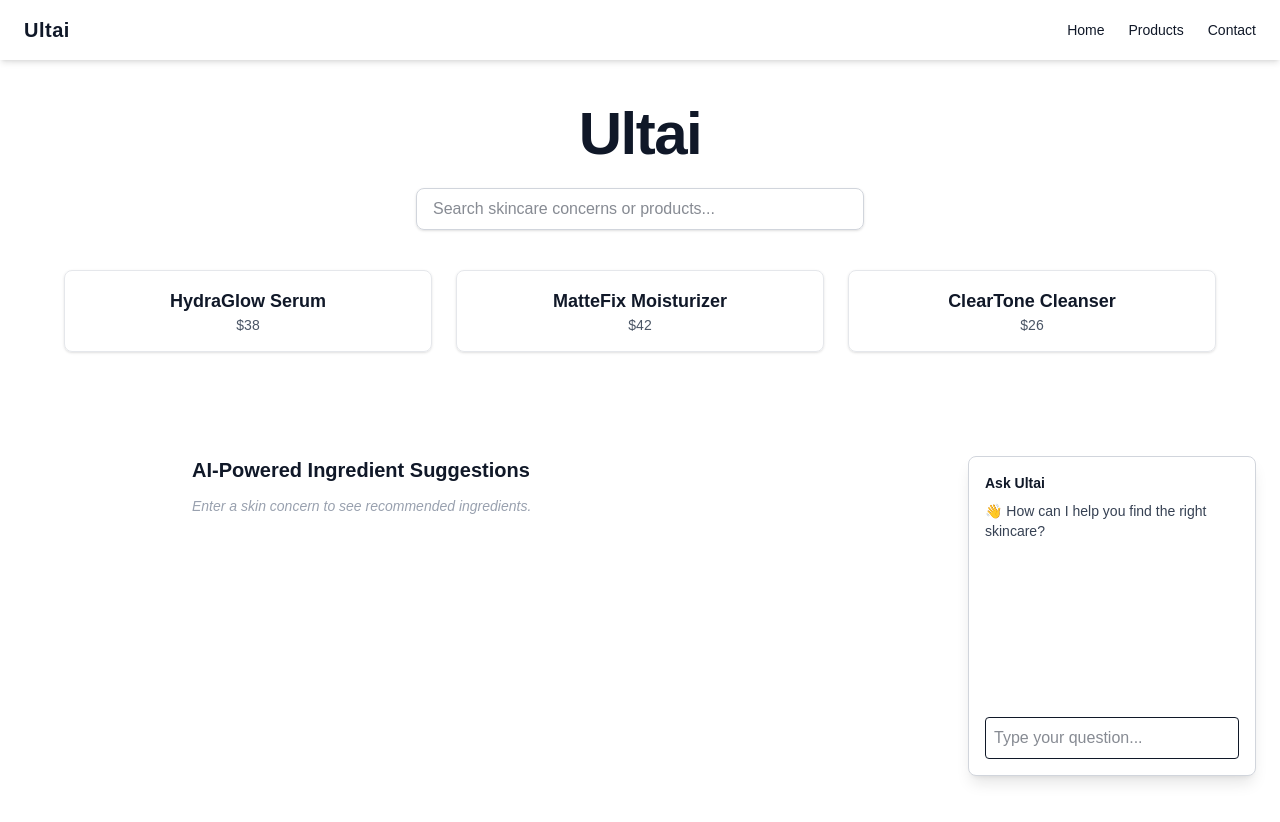
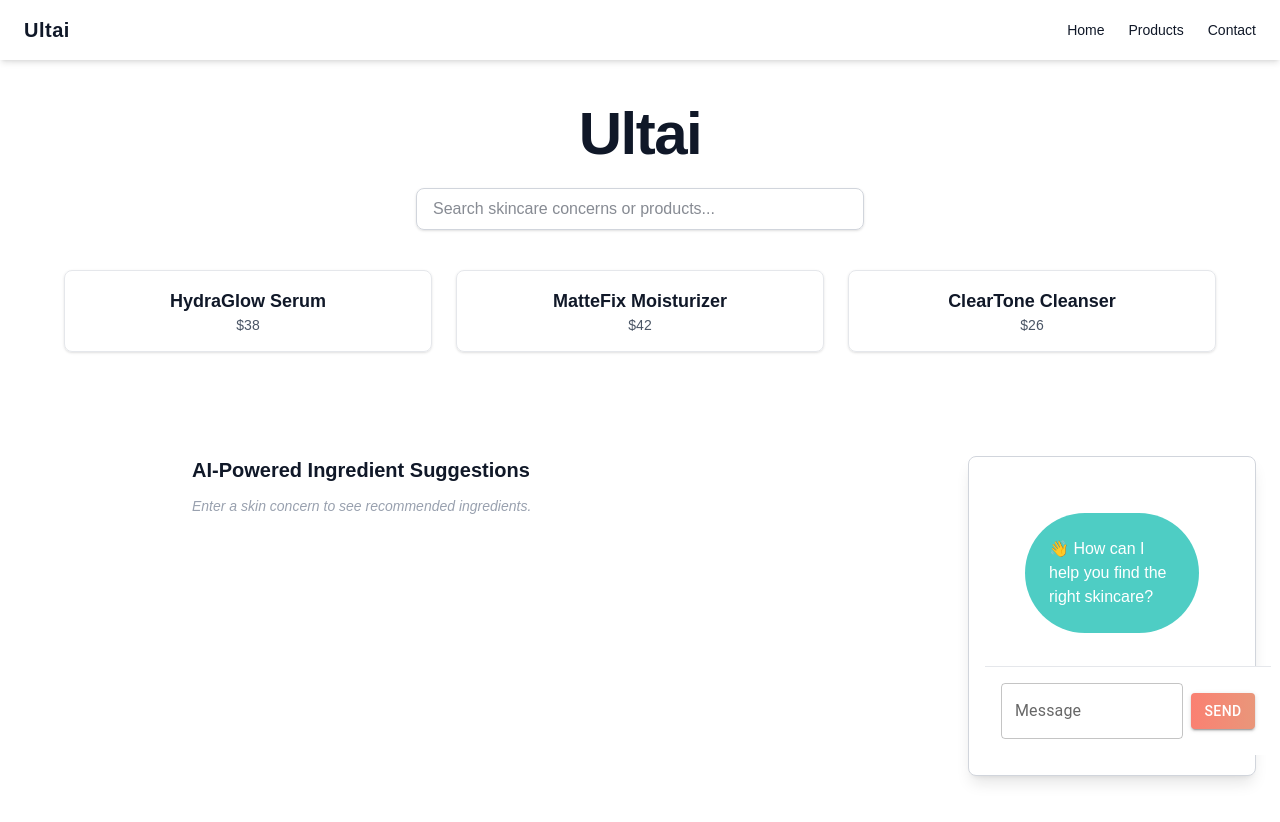
Before and after one commit to syscilythedeveloper/webDevChallenge, a Next.js app: page / in a window 1280 px wide. Shown: the top 822 px of the page. Built offline with nearby package versions, Linux system fonts and the light colour scheme.

Commit message:
Functional chat

```diff
--- a/package.json
+++ b/package.json
@@ -14,8 +14,8 @@
     "convex": "^1.24.8",
     "next": "15.3.3",
     "papaparse": "^5.5.3",
-    "react": "^19.0.0",
-    "react-dom": "^19.0.0",
+    "react": "^19.1.0",
+    "react-dom": "^19.1.0",
     "react-instantsearch": "^7.16.0",
     "react-instantsearch-hooks-web": "^6.47.3"
   },
--- a/src/app/components/Chatbox.tsx
+++ b/src/app/components/Chatbox.tsx
@@ -8,13 +8,86 @@ The recommendations component will display the products that match the ingredien
 The user will then be able to add the products to their cart
 
 */
+"use client";
+
+import { Button, TextField } from "@mui/material";
+import { Box, Stack } from "@mui/system";
+import { useState, useRef, useEffect } from "react";
 
 import React from "react";
 
 const Chatbox = () => {
+  const [messages, setMessages] = useState([
+    {
+      role: "assistant",
+      content: `👋 How can I help you find the right skincare?`,
+    },
+  ]);
+  const [message, setMessage] = useState("");
+  const [isLoading, setIsLoading] = useState(false);
+  const [ellipsis, setEllipsis] = useState(".");
+  const messagesEndRef = useRef<HTMLDivElement>(null);
+
+  useEffect(() => {
+    if (!isLoading) return;
+    const interval = setInterval(() => {
+      setEllipsis((prev) => (prev.length < 3 ? prev + "." : "."));
+    }, 400);
+    return () => clearInterval(interval);
+  }, [isLoading]);
+
+  const sendMessage = async () => {
+    if (message.trim() === "") return;
+
+    setMessages((prevMessages) => [
+      ...prevMessages,
+      { role: "user", content: message },
+      { role: "assistant", content: "" },
+    ]);
+    setMessage("");
+    setIsLoading(true);
+
+    try {
+      const response = await fetch("/api/chat", {
+        method: "POST",
+        headers: { "Content-Type": "application/json" },
+        body: JSON.stringify([
+          { ...messages },
+          { role: "user", content: message },
+        ]),
+      });
+
+      if (!response.ok) throw new Error("Network response was not ok");
+
+      const reader = response.body?.getReader();
+      const decoder = new TextDecoder();
+
+      if (reader) {
+        let accumulatedText = "";
+        while (true) {
+          const { done, value } = await reader.read();
+          if (done) break;
+          const text = decoder.decode(value, { stream: true });
+          accumulatedText += text;
+          setMessages((prevMessages) => {
+            const updatedMessages = [...prevMessages];
+            const lastMessageIndex = updatedMessages.length - 1;
+            updatedMessages[lastMessageIndex].content = accumulatedText;
+            return updatedMessages;
+          });
+        }
+      }
+    } catch (error) {
+      console.error("Failed to send or receive message:", error);
+    } finally {
+      setIsLoading(false);
+      setEllipsis(".");
+    }
+  };
+
   return (
     <div className="fixed bottom-6 right-6 w-72 h-80 bg-white border border-gray-300 rounded-lg shadow-lg p-4 flex flex-col">
-      <div className="text-sm font-semibold mb-2">Ask Ultai</div>
+      {/* <div className="text-sm font-semibold mb-2">Ask Ultai</div>
       <div className="flex-1 overflow-y-auto text-sm text-gray-700">
         <p>👋 How can I help you find the right skincare?</p>
       </div>
@@ -22,7 +95,89 @@ const Chatbox = () => {
         type="text"
         placeholder="Type your question..."
         className="mt-2 p-2 border rounded focus:outline-none focus:ring"
-      />
+      /> */}
+
+      <Box
+        width="100%"
+        height="100%"
+        display="flex"
+        flexDirection="column"
+        className="prose prose-lg max-w-none h-full flex flex-col"
+        sx={{
+          backgroundColor: "white",
+          borderRadius: 2,
+          boxShadow: 3,
+        }}
+      >
+        <Stack
+          direction="column"
+          p={2}
+          spacing={3}
+          className="h-full flex-1 min-h-0"
+        >
+          <Stack
+            direction="column"
+            spacing={2}
+            flexGrow={1}
+            width="100%"
+            className="bg-white/95 rounded-xl p-6 prose prose-lg max-w-none overflow-y-auto min-h-0"
+            style={{ minHeight: 0 }}
+          >
+            {messages.map((message, index) => {
+              const isAssistant = message.role === "assistant";
+              const isLast = index === messages.length - 1;
+              return (
+                <Box
+                  key={index}
+                  display="flex"
+                  justifyContent={isAssistant ? "flex-start" : "flex-end"}
+                >
+                  <Box
+                    bgcolor={isAssistant ? "#4ecdc4" : "#ff6b6b"}
+                    color="white"
+                    borderRadius={16}
+                    p={3}
+                  >
+                    {isAssistant && isLast && isLoading ? (
+                      <span>Thinking{ellipsis}</span>
+                    ) : (
+                      message.content
+                    )}
+                  </Box>
+                </Box>
+              );
+            })}
+            <div ref={messagesEndRef} />
+          </Stack>
+          <Stack
+            direction="row"
+            spacing={2}
+            className="bg-white/95 rounded-b-xl p-2"
+          ></Stack>
+        </Stack>
+      </Box>
+      <div className="absolute bottom-5 w-full flex items-center flex-end gap-2 p-4 bg-white border-t border-gray-200">
+        <TextField
+          label="Message"
+          fullWidth
+          value={message}
+          onChange={(e) => setMessage(e.target.value)}
+          onKeyDown={(e) => {
+            if (e.key === "Enter" && !e.shiftKey) {
+              e.preventDefault();
+              sendMessage();
+            }
+          }}
+        />
+        <Button
+          variant="contained"
+          onClick={sendMessage}
+          disabled={isLoading}
+          className="flex-1 px-4 py-2 bg-gradient-to-r from-[#fa8072] to-[#e9967a] hover:from-[#e9967a] hover:to-[#fa8072] text-white text-base font-semibold rounded-lg shadow transition-all duration-300 flex items-center justify-center gap-2 border border-transparent"
+        >
+          Send
+        </Button>
+      </div>
     </div>
   );
 };
--- a/src/app/components/Recommendations.tsx
+++ b/src/app/components/Recommendations.tsx
@@ -9,7 +9,7 @@ The recommendations component will be a simple component that displays the produ
 
 */
 import React, { useMemo } from "react";
-import ingredientsData from "../data/skincare-ingredients.json";
+import ingredientsData from "../data/skincareIngredients.json";
 
 const Recommendations = ({ query = "" }) => {
   const cleanQuery = query.toLowerCase().trim();
@@ -34,11 +34,14 @@ const Recommendations = ({ query = "" }) => {
 
   return (
     <div className="text-left mt-10">
-      <h3 className="text-xl font-semibold mb-3">AI-Powered Ingredient Suggestions</h3>
+      <h3 className="text-xl font-semibold mb-3">
+        AI-Powered Ingredient Suggestions
+      </h3>
       {matchedIngredients.length > 0 ? (
         <div className="bg-blue-50 p-4 rounded shadow-sm">
           <p>
-            Based on your search for <strong>"{query}"</strong>, consider looking for products with:
+            Based on your search for <strong>{query}</strong>, consider looking
+            for products with:
           </p>
           <ul className="list-disc list-inside mt-2">
             {matchedIngredients.map((ing) => (
```
Also changed, not shown: src/app/api/chat/route.ts (+2 -7 lines), src/app/data/skincareIngredients.json (renamed from src/app/data/skincare-ingredients.json), 1 other file (tests, documents, lock files or other folders).
